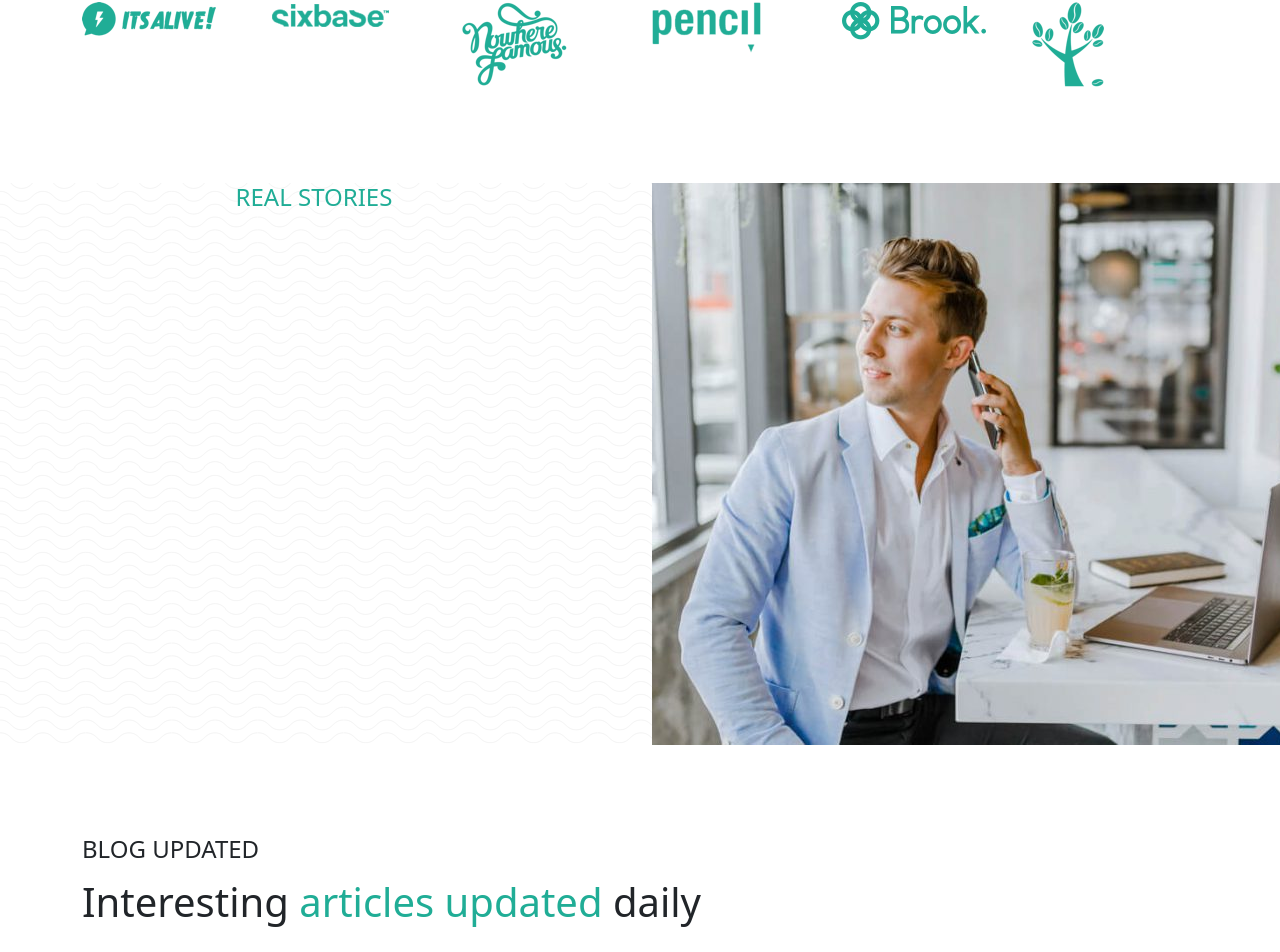
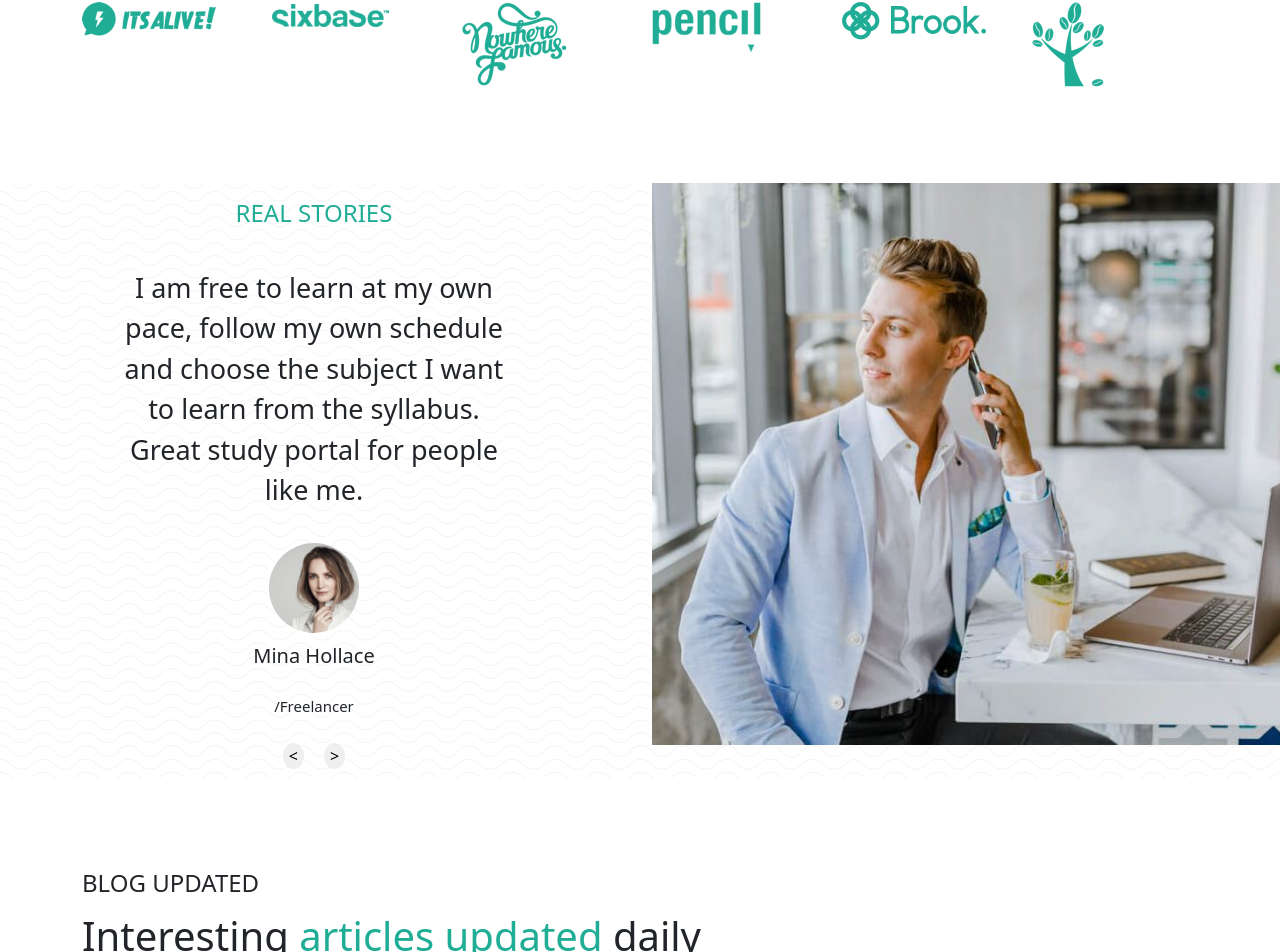
Before and after one commit to giovannimegliola/proj-html-vuejs, a Vue app: page / in a window 1280 px wide. Shown: the part 3556-4508 px from the top of the page. Built offline with nearby package versions, Linux system fonts and the light colour scheme.

Commit message:
added carousel in Stories component

```diff
--- a/package.json
+++ b/package.json
@@ -11,7 +11,8 @@
     "@fortawesome/fontawesome-free": "^6.4.2",
     "axios": "^1.6.2",
     "bootstrap": "^5.3.2",
-    "vue": "^3.3.4"
+    "vue": "^3.3.4",
+    "vue3-carousel": "^0.3.1"
   },
   "devDependencies": {
     "@vitejs/plugin-vue": "^4.4.0",
--- a/src/components/StoriesApp.vue
+++ b/src/components/StoriesApp.vue
@@ -1,37 +1,92 @@
 <template>
   <section id="stories">
     <div class="row">
-      <div class="col-md-6 text-center ">
-        <h4>REAL STORIES</h4>
-
-
+      <div class="col-md-6 text-center">
+        <h4 class="py-3">REAL STORIES</h4>
+        <div class="carousel">
+          <p class="mytext py-3 ">{{ currentStory.text }}</p>
+          <img :src="currentStory.image" :alt="currentStory.name"/>
+          <p class="py-2 myname">{{ currentStory.name }} </p>
+          <p class="myrole">{{ currentStory.role }}</p>
+        </div>
+        <button @click="prevSlide" class="mybtn"> &#60; </button>
+        <button @click="nextSlide" class="mybtn"> &#62;</button>
       </div>
       <div class="col-md-6">
-        <img src="../assets/images/home-movation-testimonial-image-768x562.jpg" alt="">
-
-
+        <img src="../assets/images/home-movation-testimonial-image-768x562.jpg" alt=""/>
       </div>
-
     </div>
-
   </section>
-
 </template>
 
 <script>
-  export default {
-    name: 'StoriesApp'
-
-  }
+import {stories} from "../data/stories.js"
+export default {
+  name: "StoriesApp",
+  data() {
+    return {
+      stories,
+      currentSlide: 0,
+    };
+  },
+  computed: {
+    currentStory(){
+      return this.stories[this.currentSlide];
+    },
+  },
+  methods: {
+    prevSlide() {
+      this.currentSlide = (this.currentSlide - 1 + this.stories.length) % this.stories.length;
+    },
+    nextSlide() {
+      this.currentSlide = (this.currentSlide + 1) % this.stories.length;
+    },
+  },
+};
 </script>
 
 <style lang="scss" scoped>
-#stories{
+#stories {
   background-image: url(../assets/images/background-pattern-wavify.png);
 }
 
-h4{
+h4 {
   color: #20ad96;
 }
 
+.carousel {
+  position: relative;
+  width: 100%;
+  max-width: 400px;
+  margin: 0 auto;
+}
+
+.carousel img {
+  width: 90px;
+  height: auto;
+  border-radius: 50%;
+}
+
+button {
+  margin: 10px;
+}
+
+.mytext{
+  font-size: 27px;
+  font-weight: 200;
+}
+
+.myname{
+  font-size: 20px;
+}
+
+.myrole{
+  font-size: 15px;
+  font-weight: 200;
+}
+
+.mybtn{
+  border-radius: 50%;
+  border: none;
+}
 </style>
--- /dev/null
+++ b/src/data/stories.js
@@ -0,0 +1,28 @@
+const stories = [
+  {
+    "text":"I am free to learn at my own pace, follow my own schedule and choose the subject I want to learn from the syllabus. Great study portal for people like me.",
+    "image" : "/public/images/testimonial-avata-02.jpg",
+    "name":"Mina Hollace",
+    "role":"/Freelancer",
+  },
+  {
+    "text":"I need to get a certification for English proficiency and MaxCoach is my best choice. Their tutors are smart and professional when dealing with students.",
+    "image" : "/public/images/testimonial-avata-04.jpg",
+    "name":"Madley Pondor",
+    "role":"/IT Specialist",
+  },
+  {
+    "text":"I am happy with their arrangement of lessons and subjects. They reflect a scientific investigation into effective methods to adopt for learners.",
+    "image" : "/public/images/testimonial-avata-01.jpg",
+    "name":"Luvic Dubble",
+    "role":"/Private Tutor",
+  },
+  {
+    "text":"I'm a very strict person so I require everything to be organized and neat. Then, I'll be able to make things right and shine. MaxCoach guys just got me.",
+    "image" : "/public/images/testimonial-avata-03.jpg",
+    "name":"Florence Themes",
+    "role":"/Multimedia Admin",
+  },
+]
+
+export {stories};
```
Also changed, not shown: 1 other file (tests, documents, lock files or other folders).
